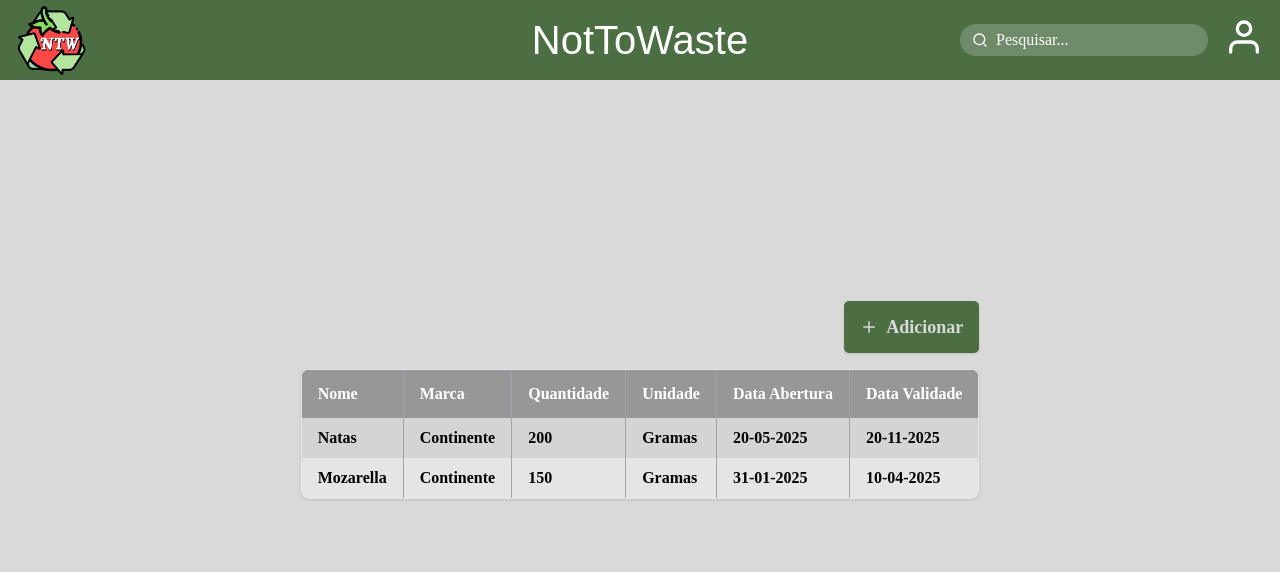
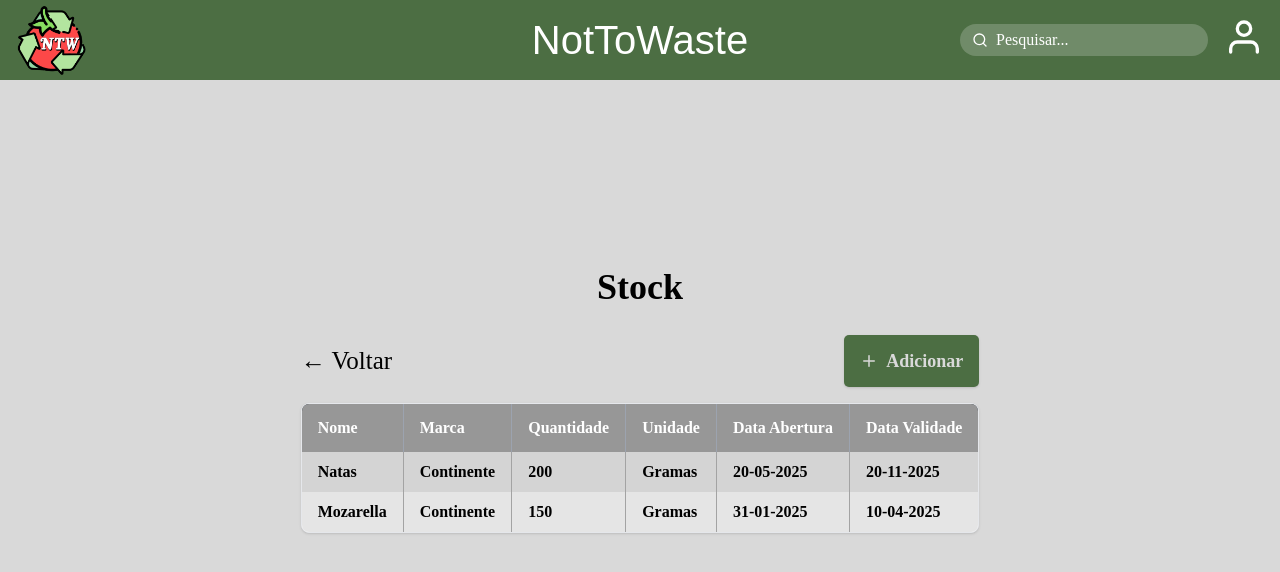
Before and after one commit to mimicarreira13/NotToWaste, a React (Vite) app: page /stock in a window 1280 px wide. Shown: the top 572 px of the page. Built offline with nearby package versions, Linux system fonts and the light colour scheme; a web font is replaced by a local one.

Commit message:
feat: added back button as a oomponent from leandro and title in the pages desperdicio and stock

```diff
--- /dev/null
+++ b/src/components/Back.tsx
@@ -0,0 +1,17 @@
+import { useLocation, useNavigate } from "react-router-dom";
+
+export default function BackButton() {
+    const navigate = useNavigate();
+    const location = useLocation();
+
+    function goUpOneLevel() {
+        const path = location.pathname.split("/").filter(Boolean);
+        path.pop();
+        const newPath = "/" + path.join("/");
+        navigate(newPath);
+    }
+
+    return (
+        <button onClick={goUpOneLevel} className="bg-none text-black text-[25px]">← Voltar</button>
+    );
+}
--- a/src/pages/Desperdicio.tsx
+++ b/src/pages/Desperdicio.tsx
@@ -5,7 +5,7 @@ import { Table } from "../components/Tabels/CriarTabela";
 import type { Column } from "../components/Tabels/CriarTabela";
 import BotaoAdicionar from "../components/BotaoAdicionar";
 import DesperdicioFormulario from "../components/forms/DesperdicioFormulario";
-
+import BackButton from "../components/Back.tsx";
 
 export type IngredientesTabela = {
 
@@ -21,24 +21,41 @@ export type IngredientesTabela = {
 const desperdicioData = desperdicioDataJSON as IngredientesTabela[];
 
 const desperdicioColumns: Column<IngredientesTabela>[] = [
+
     { key: "nome", label: "Nome" },
     { key: "marca", label: "Marca" },
     { key: "motivo", label: "Motivo" },
     { key: "quantidade", label: "Quantidade" },
     { key: "unidade", label: "Unidade" },
+
 ];
 
 export default function Desperdicio() {
     return (
+
         <div className="p-6">
-            <div className="flex items-center justify-end mb-4">
 
-            <BotaoAdicionar
-            title="Adicionar ingrediente ao Desperdício"
-            modalComponent={DesperdicioFormulario}
-            buttonLabel="Adicionar" />
-        </div>
-            <Table data={desperdicioData} columns={desperdicioColumns} rowKey={(i) => i.id} />
+            <h1 className="text-4xl md:text-5l mb-7 text-center font-bold">Desperdício</h1>
+
+            <div className="flex items-center justify-between mb-4">
+
+
+                <BackButton />
+
+                <BotaoAdicionar
+                title="Adicionar ingrediente ao Desperdício"
+                modalComponent={DesperdicioFormulario}
+                buttonLabel="Adicionar"
+                />
+
+            </div>
+
+            <Table
+                data={desperdicioData}
+                columns={desperdicioColumns}
+                rowKey={(i) => i.id}
+            />
+
         </div>
     );
-}//<h1 className="text-xl mb-7 text-center font-bold">Desperdício</h1>
+}
--- a/src/pages/Stock.tsx
+++ b/src/pages/Stock.tsx
@@ -5,7 +5,7 @@ import { Table } from "../components/Tabels/CriarTabela";
 import type { Column } from "../components/Tabels/CriarTabela";
 import BotaoAdicionar from "../components/BotaoAdicionar";
 import StockFormulario from "../components/forms/StockFormulario";
-
+import BackButton from "../components/Back.tsx";
 
 export type IngredientesStockTabela = {
 
@@ -22,18 +22,28 @@ export type IngredientesStockTabela = {
 const stockData = stockDataJSON as IngredientesStockTabela[];
 
 const stockColumns: Column<IngredientesStockTabela>[] = [
+
     { key: "nome", label: "Nome" },
     { key: "marca", label: "Marca" },
     { key: "quantidade", label: "Quantidade" },
     { key: "unidade", label: "Unidade" },
     { key: "dataAbertura", label: "Data Abertura" },
     { key: "dataValidade", label: "Data Validade" },
+
 ];
 
 export default function StockPage() {
+
     return (
+
          <div className="p-6">
-            <div className="flex items-center justify-end mb-4">
+
+            <h1 className="text-4xl md:text-5l mb-7 text-center font-bold">Stock</h1>
+
+            <div className="flex items-center justify-between mb-4">
+
+                <BackButton />
+
                 <BotaoAdicionar
                         title="Adicionar ingrediente ao Stock"
                         modalComponent={StockFormulario}
@@ -41,7 +51,13 @@ export default function StockPage() {
                 />
 
             </div>
-                <Table data={stockData} columns={stockColumns} rowKey={(i) => i.id} />
+
+            <Table
+                data={stockData}
+                columns={stockColumns}
+                rowKey={(i) => i.id}
+            />
+
         </div>
     );
 }
```
